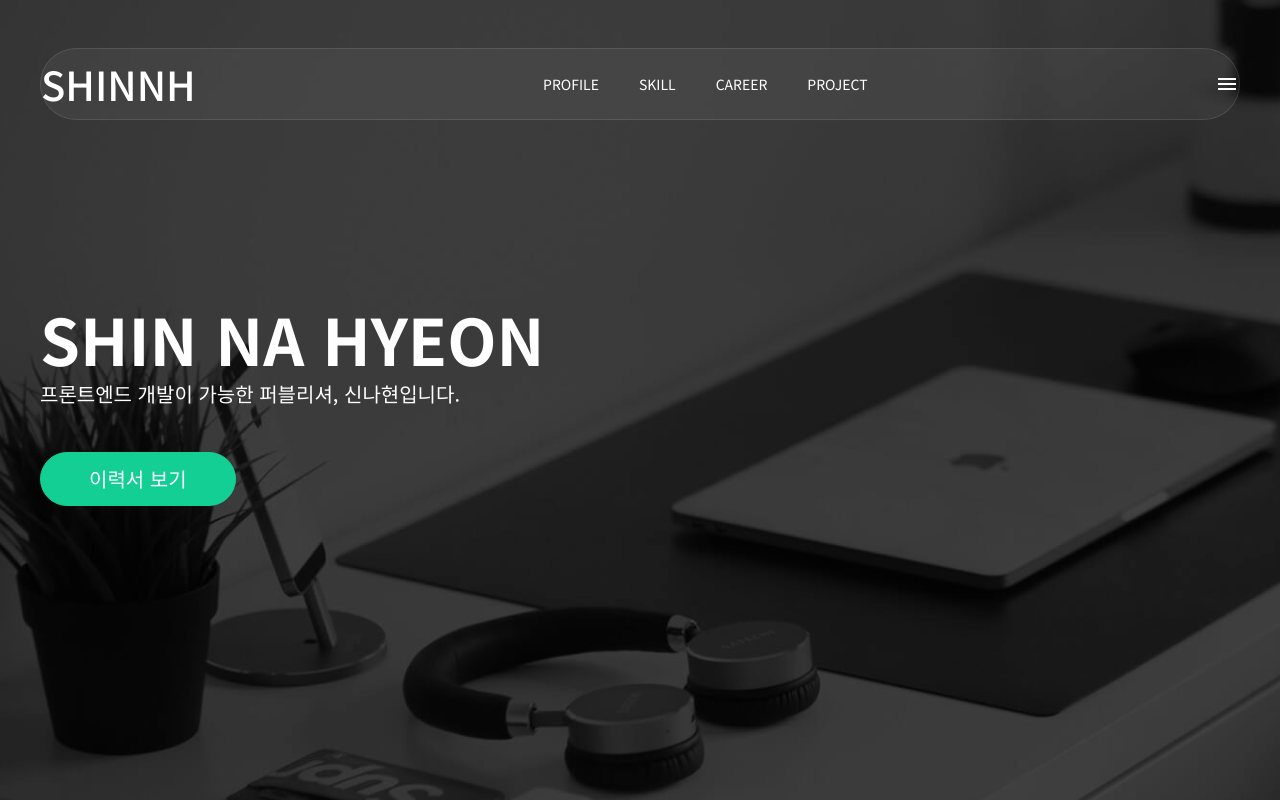
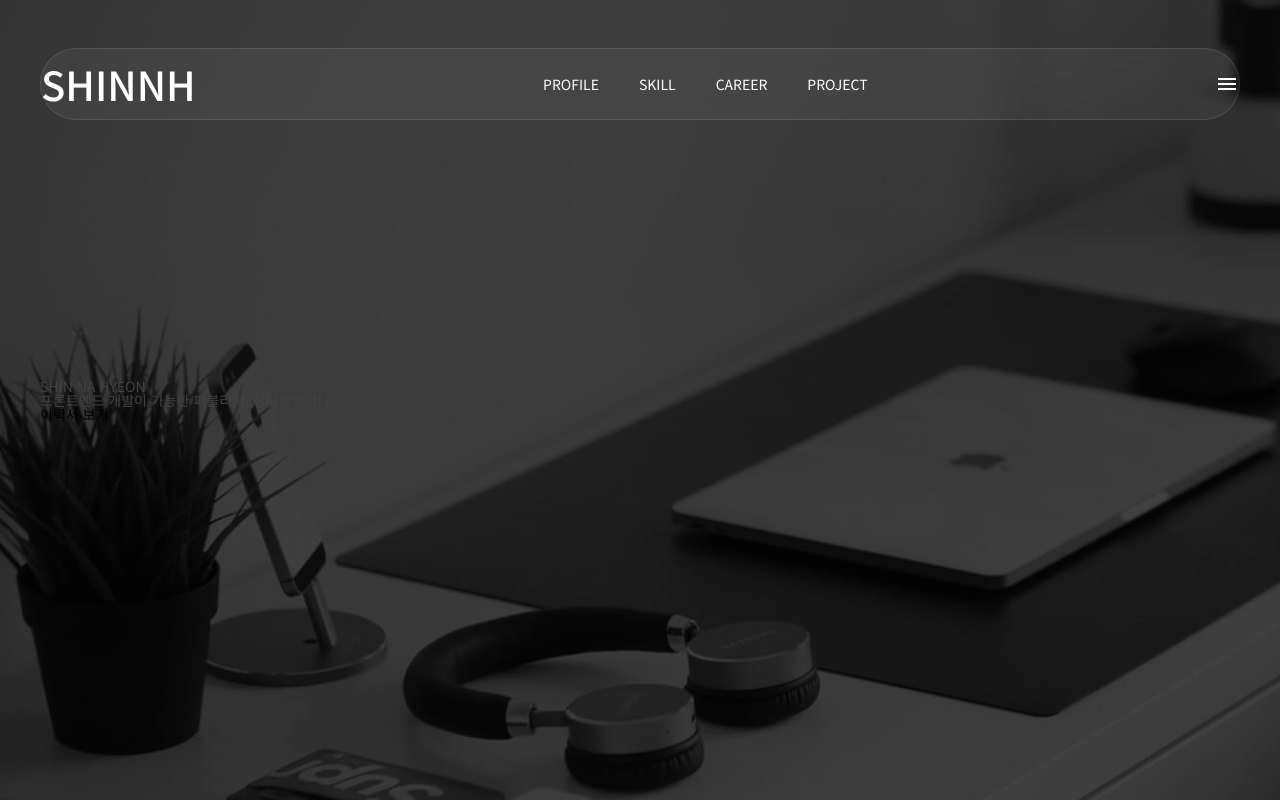
Before and after one commit to shinnh2/portfolio_snh, a React (Vite) app: page / in a window 1280 px wide. Shown: the top 800 px of the page. Built offline with nearby package versions, Linux system fonts and the light colour scheme.

Commit message:
[feat/headerFunc] Visual 영역 id 추가, 요소 클래스명 변경

```diff
--- a/src/components/Visual.jsx
+++ b/src/components/Visual.jsx
@@ -1,8 +1,8 @@
 const Visual = () => {
 	return (
-		<div className="visual">
+		<div className="visual" id="visual">
 			<div className="container">
-				<div className="content">
+				<div className="visual_content">
 					<p className="title">SHIN NA HYEON</p>
 					<p className="sub_title">
 						프론트엔드 개발이 가능한 퍼블리셔, 신나현입니다.
```
